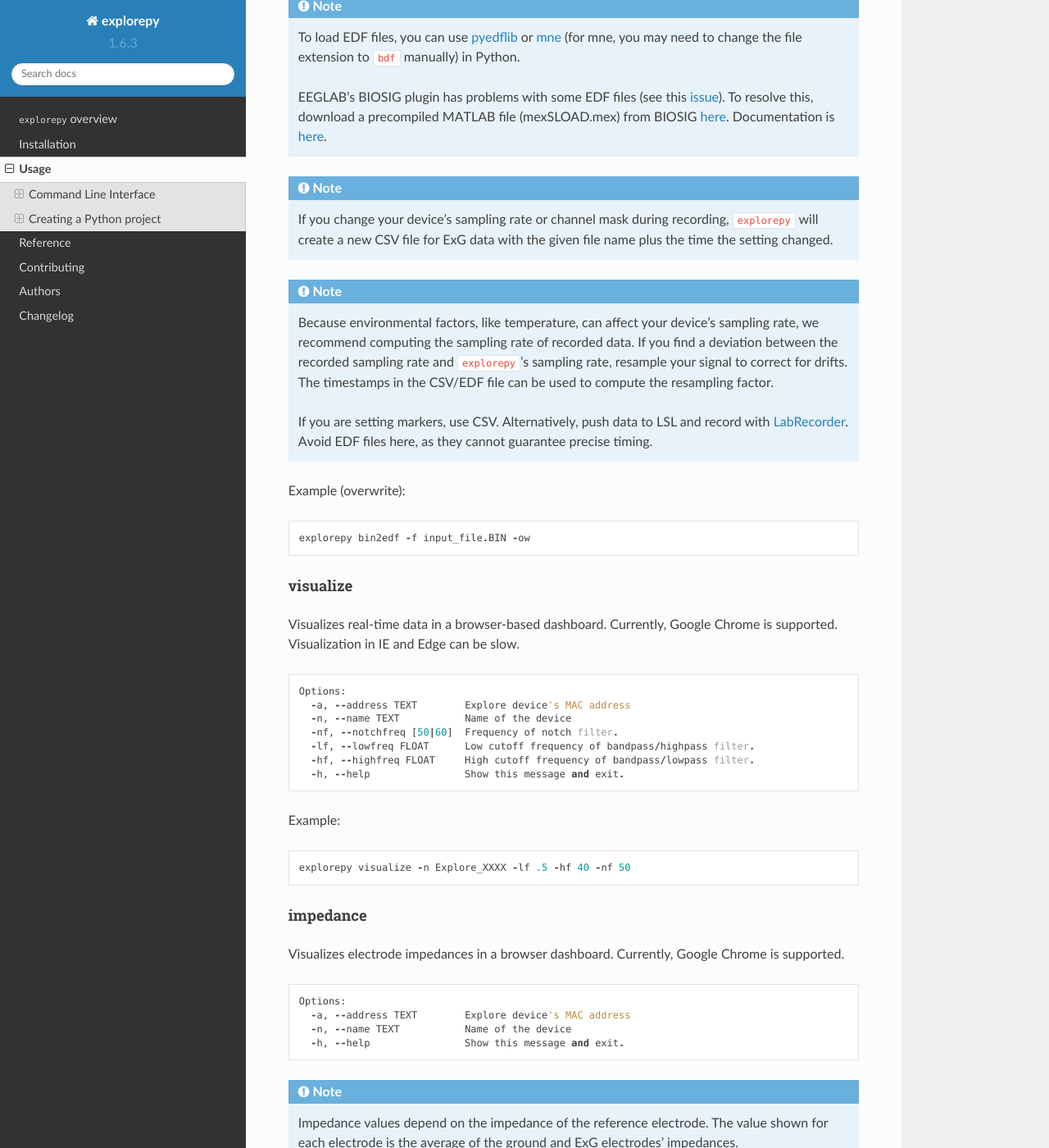
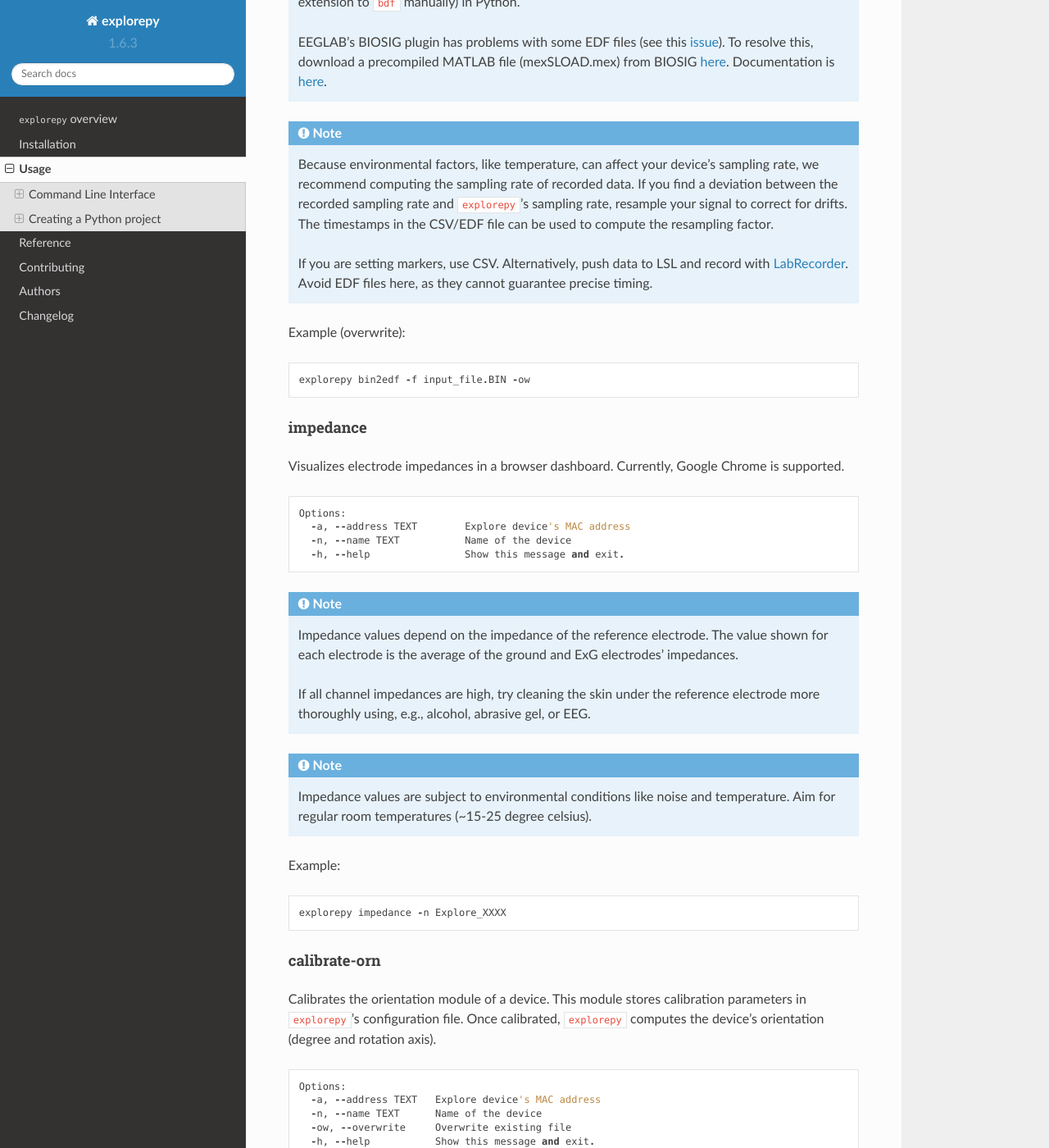
Before and after one commit to Mentalab-hub/explorepy, a Sphinx documentation site: the page built from docs/usage.rst, in a window 1280 px wide and 1400 px high, scrolled down 3866 px. Shown: the whole window at 82% size. Built offline with Sphinx 7.4.7 and the Read the Docs theme 2.0.0, drawn with Linux system fonts in a browser that asks for light colours; some of the changed text lies outside the part shown.

Commit message:
Update docs, remove data vis command

```diff
--- a/AUTHORS.rst
+++ b/AUTHORS.rst
@@ -5,3 +5,5 @@ Authors
 * Mohamad Atayi - mentalab.com
 * Masooma Fazelian - mentalab.com
 * Salman Rahman - mentalab.com
+* Andrea Escartin - mentalab.com
+* Alex Platt - mentalab.com
--- a/docs/conf.py
+++ b/docs/conf.py
@@ -26,7 +26,7 @@ if os.getenv('SPELLCHECK'):
 source_suffix = '.rst'
 master_doc = 'index'
 project = 'explorepy'
-year = '2018-2020'
+year = '2018-2022'
 author = 'Mentalab GmbH.'
 copyright = '{0}, {1}'.format(year, author)
 version = release = '1.6.3'
--- a/docs/installation.rst
+++ b/docs/installation.rst
@@ -84,8 +85,8 @@ Quick test
 
 * Open the Conda command prompt (if you used pip) or Windows command prompt (if you used the installable file).
 * Activate the virtual environment (this step is only necessary in the Conda command prompt): ``conda activate myenv``
-* Run ``explorepy visualize -n DEVICE-NAME -lf 1 -hf 40``
-* To stop visualization press ``Ctrl+C``
+* Run ``explorepy acquire -n DEVICE-NAME``
+* To stop the command execution, press ``Ctrl+C``
 
 Troubleshooting
 ---------------
--- a/docs/usage.rst
+++ b/docs/usage.rst
@@ -10,22 +10,18 @@ Command Line Interface
 Get help for a specific command using
 ::
     explorepy <command> -h
-For example to get help about the visualize command, run: ``explorepy visualize -h``
+For example to get help about the visualize command, run: ``explorepy push2lsl -h``
 ::
 
-    Usage: explorepy visualize [OPTIONS]
+    Usage: explorepy push2lsl [OPTIONS]
 
-        Visualizing signal in a browser-based dashboard
+        Push data to lsl
 
     Options:
-      -a, --address TEXT              Explore device's MAC address
-      -n, --name TEXT                 Name of the device
-      -nf, --notchfreq [50|60]        Frequency of notch filter.
-      -lf, --lowfreq FLOAT            Low cutoff frequency of bandpass/highpass
-                                      filter.
-      -hf, --highfreq FLOAT           High cutoff frequency of bandpass/lowpass
-                                      filter.
-      -h, --help                      Show this message and exit.
+        -a, --address TEXT        Explore device's MAC address
+        -n, --name TEXT           Name of the device
+        -d, --duration <integer>  Streaming duration in seconds
+        -h, --help                Show this message and exit.
 
 
 Available Commands
@@ -144,8 +140,6 @@ Takes a binary file and converts it to two EDF files (ExG and orientation - mark
 
           EEGLAB's BIOSIG plugin has problems with some EDF files (see this `issue <https://github.com/sccn/eeglab/issues/103>`_). To resolve this, download a precompiled MATLAB file (mexSLOAD.mex) from BIOSIG `here <https://pub.ist.ac.at/~schloegl/src/mexbiosig/>`_. Documentation is `here <http://biosig.sourceforge.net/help/biosig/t200/sload.html>`_.
 
-.. note:: If you change your device's sampling rate or channel mask during recording, ``explorepy`` will create a new CSV file for ExG data with the given file name plus the time the setting changed.
-
 .. note:: Because environmental factors, like temperature, can affect your device's sampling rate, we recommend computing the sampling rate of recorded data. If you find a deviation between the recorded sampling rate and ``explorepy``'s sampling rate, resample your signal to correct for drifts. The timestamps in the CSV/EDF file can be used to compute the resampling factor.
 
            If you are setting markers, use CSV. Alternatively, push data to LSL and record with `LabRecorder <https://github.com/labstreaminglayer/App-labrecorder/tree/master>`_. Avoid EDF files here, as they cannot guarantee precise timing.
@@ -153,24 +147,6 @@ Takes a binary file and converts it to two EDF files (ExG and orientation - mark
 Example (overwrite):
 ::
     explorepy bin2edf -f input_file.BIN -ow
-
-visualize
-%%%%
-
-Visualizes real-time data in a browser-based dashboard. Currently, Google Chrome is supported. Visualization in IE and Edge can be slow.
-::
-
-    Options:
-      -a, --address TEXT        Explore device's MAC address
-      -n, --name TEXT           Name of the device
-      -nf, --notchfreq [50|60]  Frequency of notch filter.
-      -lf, --lowfreq FLOAT      Low cutoff frequency of bandpass/highpass filter.
-      -hf, --highfreq FLOAT     High cutoff frequency of bandpass/lowpass filter.
-      -h, --help                Show this message and exit.
-
-Example:
-::
-    explorepy visualize -n Explore_XXXX -lf .5 -hf 40 -nf 50
 
 impedance
 %%%%
@@ -363,29 +339,6 @@ This will record data in three separate files: "``test_ExG.csv``", "``test_ORN.c
 
            If you are setting markers, use CSV. Alternatively, push data to LSL and record with `LabRecorder <https://github.com/labstreaminglayer/App-labrecorder/tree/master>`_. Avoid EDF, as it cannot guarantee precise timing.
 
-Visualization
-""""""""""""""
-
-You can visualize real-time data in a browser-based dashboard using the following code. Currently, Google Chrome is supported. Visualization in IE and Edge can be slow.
-::
-    explore.visualize(bp_freq=(1, 30), notch_freq=50)
-
-``bp_freq`` specifies the cut-off frequencies of bandpass/lowpass/highpass filters.  ``notch_freq`` sets the notch filter (either 50 or 60).
-
-In the dashboard, you can set the signal visualization mode to either EEG or ECG. EEG mode provides the spectral analysis plot of the signal. ECG mode detects heartbeats and calculates heart rate using RR-intervals.
-
-EEG:
-
-.. image:: /images/Dashboard_EEG.jpg
-  :width: 800
-  :alt: EEG Dashboard
-
-ECG with heart beat detection:
-
-.. image:: /images/Dashboard_ECG.jpg
-  :width: 800
-  :alt: ECG Dashboard
-
 
 Impedance measurement
 """""""""""""""""""""
@@ -393,10 +346,6 @@ Impedance measurement
 You can measure electrodes impedances using:
 ::
     explore.measure_imp()
-
-.. image:: /images/Dashboard_imp.jpg
-  :width: 800
-  :alt: Impedance Dashboard
 
 .. note:: Impedance values depend on the impedance of the reference electrode. The value shown for each electrode is the average of the ground and ExG electrodes' impedances.
 
--- a/setup.py
+++ b/setup.py
@@ -109,9 +109,10 @@ setup(
         'Operating System :: POSIX',
         'Operating System :: Microsoft :: Windows',
         'Programming Language :: Python',
-        'Programming Language :: Python :: 3.5',
-        'Programming Language :: Python :: 3.6',
         'Programming Language :: Python :: 3.7',
+        'Programming Language :: Python :: 3.8',
+        'Programming Language :: Python :: 3.9',
+        'Programming Language :: Python :: 3.10',
         'Topic :: Education',
         'Topic :: Scientific/Engineering :: Medical Science Apps.',
         'Topic :: Scientific/Engineering :: Visualization'
```
Also changed, not shown: other parts of docs/installation.rst (+1 -0 lines), CHANGELOG.rst (+12 -0 lines), README.rst (+6 -15 lines), docs/images/Dashboard_ECG.jpg (deleted), docs/images/Dashboard_EEG.jpg (deleted), docs/images/Dashboard_imp.jpg (deleted), 3 other files.
